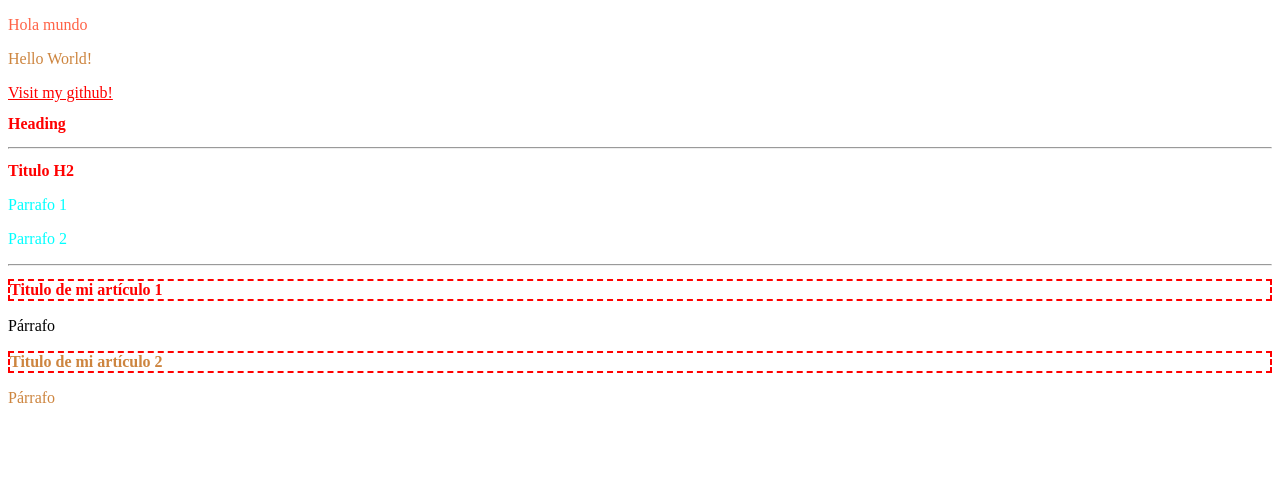
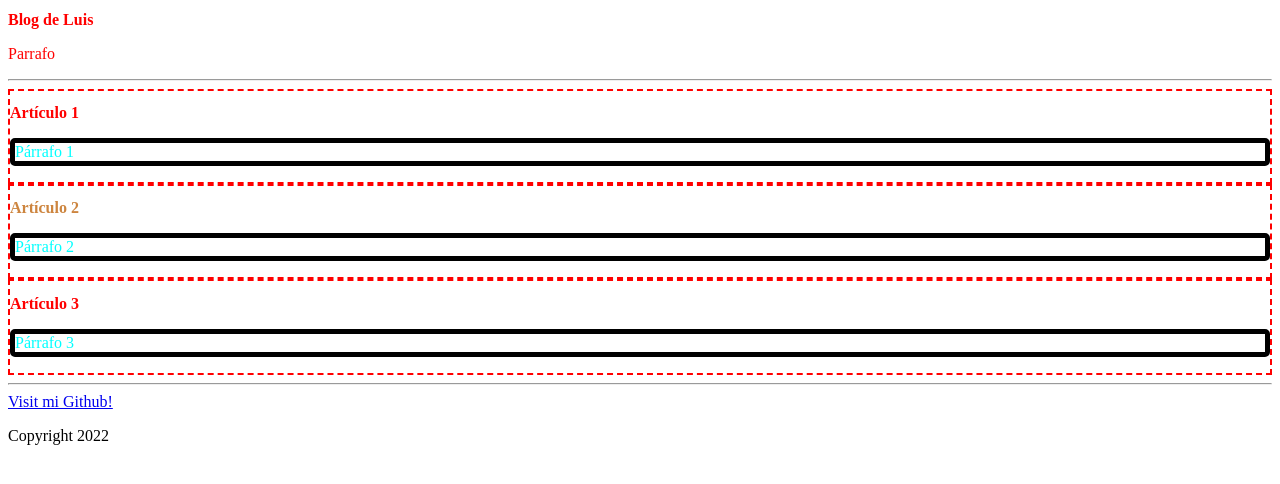
Before and after one commit to mesajil/Problemas-Resueltos, a plain HTML site: page CSS/index.html in a window 1280 px wide. Drawn offline with Linux system fonts and the light colour scheme.

Commit message:
section, footer, delete tags, border

```diff
--- a/CSS/index.html
+++ b/CSS/index.html
@@ -2,34 +2,37 @@
 <html lang="en">
 <head>
     <title>Document</title>
-    <link rel="stylesheet" href="style.css">
-    <style> /* CSS con atributo "style" */
-        .p2 {
-            color: peru;
+    <link rel="stylesheet" href="style.css"> <!-- Importando CSS -->
+    <style>
+        header p { /* tag tag */
+            color: #f00; /* Aqua en hexadecimal */
         }
-
-    </style>
+    </style> <!-- CSS en el mismo archivo HTML -->
 </head>
 <body>
-    <p style="color: tomato;">Hola mundo</p> <!-- CSS con atributo "style"-->
-    <p class="p2">Hello World!</p>
-    <a target="_blank" href="https://github.com/mesajil">Visit my github!</a><br>
-    <h2 class="titulo">Heading</h2>
-    <hr>
-    <h2 id="tituloh2">Titulo H2</h2>
-    <p class="texto especial">Parrafo 1</p>
-    <p class="especial">Parrafo 2</p>
-    <hr>
+    <header>
+        <h1 style="color: #f00">Blog de Luis</h1> <!-- CSS en la misma etiqueta -->
+        <p>Parrafo</p>
+        <hr>
+    </header>
     <section>
-        <article id="article1">
-            <h2>Titulo de mi artículo 1</h2>
-            <p>Párrafo</p>
+        <article>
+            <h2>Artículo 1</h2>
+            <p class="parrafo">Párrafo 1</p>
         </article>
         <article id="article2">
-            <h2>Titulo de mi artículo 2</h2>
-            <p>Párrafo</p>
+            <h2>Artículo 2</h2>
+            <p class="parrafo">Párrafo 2</p>
+        </article>
+        <article>
+            <h2>Artículo 3</h2>
+            <p class="parrafo">Párrafo 3</p>
         </article>
     </section>
-
+    <footer>
+        <hr>
+        <a target="_blank" href="https://github.com/mesajil">Visit mi Github!</a><br>
+        <p>Copyright 2022</p>
+    </footer>
 </body>
 </html>
--- a/CSS/style.css
+++ b/CSS/style.css
@@ -1,30 +1,34 @@
 
-.titulo,
-.texto, /* .class */
-#tituloh2, /* #id */
-a { /* tag */
-    color: #ff0000; /* Rojo en hexadecimal */
-}
-
-
-p.especial { /* tag.class */
+/* Todo clase parrafo de la etiqueta article es color aqua */
+article p.parrafo { /* tag tag.class */
     color: #0ff; /* Aqua en hexadecimal*/
 }
 
 
-article h2{ /* tag tag */
-    color: #f00; /* Rojo en hexadecimal */
-    border: 2px #f00 dashed; /* Grosor, color, style */
+article h2 { /* tag tag */
+    color: #ff0000; /* Todos los titulos h2 en article serán rojos */
 }
 
 
-#article2 h2, /* #id tag */
-#article2 p {
+/* Exceptuando el articulo dos que tendra su titulo h2 en color peru */
+#article2 h2 { /* #id tag */
     color: #cd853f; /* Peru en hexadecimal */
 }
 
 
-* { /* Selector que aplica a todas las etiquetas no seleccionadas */
+* { /* Selector que aplica a todas las etiquetas no modificadas por otras */
     font-size: 16px;
-    color: rgb(0,0,0); /* Negro en rgb */
 }
+
+
+article {
+    border: 2px #f00 dashed; /* Y tendrán un border (Grosor, color, style) */
+}
+
+
+article p{
+    border-width: 5px;
+    border-color: black;
+    border-style: solid;
+    border-radius: 5px;
+}
```
